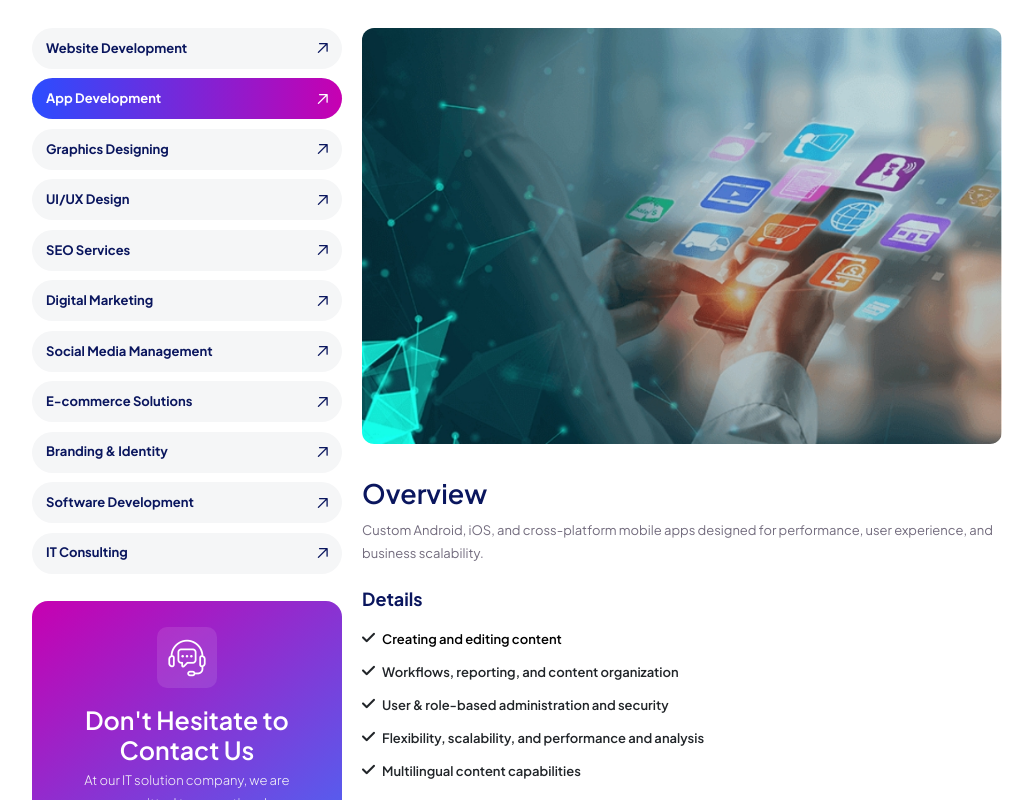
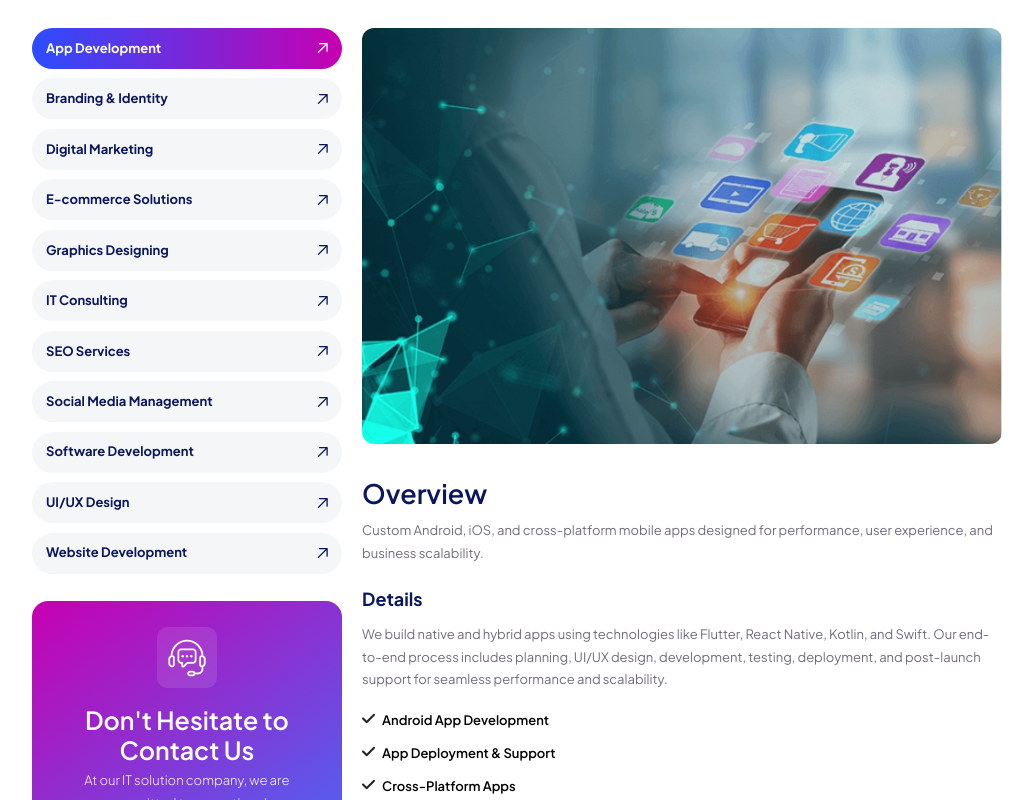
Before and after one commit to ITnnovator/ITnnovator.com, a Next.js app: page /services/app-development in a window 1280 px wide. Shown: the part 320-1120 px from the top of the page, without its empty margins (123-1156 px from the left). Built offline with nearby package versions, Linux system fonts and the light colour scheme.

Commit message:
Update Service Section

```diff
--- a/components/ServiceDetail/InnerServiceDetail.jsx
+++ b/components/ServiceDetail/InnerServiceDetail.jsx
@@ -3,10 +3,12 @@ import Link from "next/link";
 
 export default function InnerServiceDetail({ service, allServices }) {
     if (!service) return null;
-    // Filter only main services
-    const mainServices = allServices.filter(
-        (service) => service.type === "main_service"
-    );
+
+    // Get and sort main services alphabetically
+    const mainServices = allServices
+        .filter((s) => s.type === "main_service")
+        .sort((a, b) => a.title.localeCompare(b.title));
+
     return (
         <section className="ul-service-details ul-section-spacing">
             <div className="ul-container">
@@ -15,16 +17,22 @@ export default function InnerServiceDetail({ service, allServices }) {
                     <div className="col-md-4 wow animate__fadeInUp">
                         <div className="ul-service-details-sidebar">
                             <ul className="ul-service-details-sidebar-links">
-                                {mainServices.map((item) => (
+                                {mainServices.map((item) => {
+                                    const isActive =
+                                        item.slug === service.slug || // current main
+                                        (service.type === "sub_service" &&
+                                            item.id === service.typeof); // or parent of current sub
+                                    return (
                                         <li key={item.id}>
                                             <Link
                                                 href={`/services/${item.slug}`}
-                                            className={item.slug === service.slug ? "active" : ""}
+                                                className={isActive ? "active" : ""}
                                             >
                                                 {item.title} <i className="flaticon-top-right"></i>
                                             </Link>
                                         </li>
-                                ))}
+                                    );
+                                })}
                             </ul>
 
                             <div className="ul-service-details-sidebar-cta">
@@ -64,14 +72,29 @@ export default function InnerServiceDetail({ service, allServices }) {
 
                                 <div className="ul-service-details-inner-block">
                                     <h3 className="ul-service-details-inner-title">Details</h3>
-                                    <p className="ul-service-details-descr">{service.details}</p>
+                                    <p className="ul-service-details-descr">
+                                        {service.details || "More information will be available soon."}
+                                    </p>
+
+                                    {/* Show sub-services if this is a main service */}
+                                    {service.type === "main_service" && (
                                         <ul className="p-0">
-                                        <li><Link href={`/services/${service.slug}`}>Creating and editing content</Link></li>
-                                        <li>Workflows, reporting, and content organization</li>
-                                        <li>User &amp; role-based administration and security</li>
-                                        <li>Flexibility, scalability, and performance and analysis</li>
-                                        <li>Multilingual content capabilities</li>
+                                            {allServices
+                                                .filter(
+                                                    (sub) =>
+                                                        sub.type === "sub_service" &&
+                                                        sub.typeof === service.id
+                                                )
+                                                .sort((a, b) => a.title.localeCompare(b.title))
+                                                .map((sub, idx) => (
+                                                    <li key={idx}>
+                                                        <Link href={`/services/${sub.slug}`}>
+                                                            {sub.title}
+                                                        </Link>
+                                                    </li>
+                                                ))}
                                         </ul>
+                                    )}
                                 </div>
                             </div>
                         </div>
--- a/data/servicesData.js
+++ b/data/servicesData.js
@@ -7,8 +7,7 @@ export const services = [
         title: "Website Development",
         img: "webImages/Services/service-1.jpg",
         description: "We build responsive, fast-loading websites that reflect your brand and drive online success—from business sites to e-commerce stores.",
-        details:
-            "",
+        details: "Our web development services cover everything from front-end design to back-end programming, SEO-friendly structures, and CMS integrations like WordPress, Shopify, and custom builds. We ensure your website is mobile-optimized, secure, and scalable for future growth."
     },
     {
         id: "02",
@@ -18,8 +17,7 @@ export const services = [
         title: "App Development",
         img: "webImages/Services/service-2.jpg",
         description: "Custom Android, iOS, and cross-platform mobile apps designed for performance, user experience, and business scalability.",
-        details:
-            "",
+        details: "We build native and hybrid apps using technologies like Flutter, React Native, Kotlin, and Swift. Our end-to-end process includes planning, UI/UX design, development, testing, deployment, and post-launch support for seamless performance and scalability."
     },
     {
         id: "03",
@@ -29,8 +27,7 @@ export const services = [
         title: "Graphics Designing",
         img: "webImages/Services/service-3.jpg",
         description: "Stunning visuals that capture your brand identity—logos, business cards, banners, social media designs, and more.",
-        details:
-            "",
+        details: "From logo design to full branding packages, our team crafts visually compelling graphics using tools like Adobe Illustrator and Photoshop. We ensure consistency across digital and print media, tailored to your business goals and audience."
     },
     {
         id: "04",
@@ -40,7 +37,7 @@ export const services = [
         title: "UI/UX Design",
         img: "webImages/Services/service-4.jpg",
         description: "We create intuitive interfaces and seamless user journeys that elevate engagement and drive user satisfaction across platforms.",
-        details: ""
+        details: "Our UI/UX design process includes user research, wireframing, prototyping, and testing. We focus on creating accessible and user-friendly interfaces for web and mobile apps, using tools like Figma, Adobe XD, and Sketch."
     },
     {
         id: "05",
@@ -50,7 +47,7 @@ export const services = [
         title: "SEO Services",
         img: "webImages/Services/service-5.jpg",
         description: "Boost your visibility with powerful on-page, off-page, and technical SEO strategies that rank your business higher in search results.",
-        details: ""
+        details: "We provide full-spectrum SEO services, including keyword research, competitor analysis, technical audits, link building, and content optimization. Our strategies align with Google’s best practices for sustainable traffic growth."
     },
     {
         id: "06",
@@ -60,7 +57,7 @@ export const services = [
         title: "Digital Marketing",
         img: "webImages/Services/service-6.jpg",
         description: "Result-driven marketing solutions including PPC, social media ads, email campaigns, and CRO to increase traffic and conversions.",
-        details: ""
+        details: "Our marketing campaigns are data-driven and performance-focused. We work across platforms like Google Ads, Facebook, LinkedIn, and Instagram to deliver measurable results through analytics, split testing, and optimization."
     },
     {
         id: "07",
@@ -70,7 +67,7 @@ export const services = [
         title: "Social Media Management",
         img: "webImages/Services/service-7.jpg",
         description: "From content creation to strategy and analytics, we manage your social presence to boost engagement and build your brand.",
-        details: ""
+        details: "We handle everything from content calendars and graphic creation to community management and growth strategy. Using insights and analytics, we ensure your brand stays active and relevant on platforms like Instagram, Facebook, Twitter, and LinkedIn."
     },
     {
         id: "08",
@@ -80,7 +77,7 @@ export const services = [
         title: "E-commerce Solutions",
         img: "webImages/Services/service-8.jpg",
         description: "Scalable, secure, and user-friendly e-commerce platforms tailored to your business—from setup to payment integration.",
-        details: ""
+        details: "We develop custom e-commerce sites using Shopify, WooCommerce, Magento, and headless commerce stacks. Our solutions include inventory management, secure checkout, shipping integration, and mobile-first design for optimal user experience."
     },
     {
         id: "09",
@@ -90,7 +87,7 @@ export const services = [
         title: "Branding & Identity",
         img: "webImages/Services/service-9.jpg",
         description: "Build a memorable brand with custom logo design, visual identity systems, and brand guidelines that speak to your audience.",
-        details: ""
+        details: "We help define your brand’s voice, tone, and visual identity across all touchpoints. Deliverables include logos, color palettes, typography, style guides, and mockups for both digital and physical branding."
     },
     {
         id: "10",
@@ -100,7 +97,7 @@ export const services = [
         title: "Software Development",
         img: "webImages/Services/service-10.jpg",
         description: "Tailored software systems including CRMs, ERPs, and cloud apps to streamline operations and accelerate your digital transformation.",
-        details: ""
+        details: "We offer custom-built software solutions using the latest tech stacks (Node.js, Python, .NET, etc.). Our development includes requirements analysis, architecture planning, coding, QA testing, and cloud deployment for scalable enterprise-grade systems."
     },
     {
         id: "11",
@@ -110,7 +107,7 @@ export const services = [
         title: "IT Consulting",
         img: "webImages/Services/service-11.jpg",
         description: "Get expert advice on digital strategy, tech infrastructure, and cybersecurity to future-proof your business and scale confidently.",
-        details: ""
+        details: "Our IT consulting service provides strategic guidance on infrastructure planning, cloud migration, risk management, compliance, and digital transformation. We assess your current systems, recommend best-fit technologies, and help you implement scalable and secure IT solutions."
     },
     // Sub Services
     // Website Development Sub-Services (typeof: "01")
@@ -123,7 +120,7 @@ export const services = [
         title: "Static & Dynamic Websites",
         img: "webImages/Services/service-1.jpg",
         description: "Custom-built static and dynamic websites tailored for speed, flexibility, and a professional online presence.",
-        details: ""
+        details: "We create static websites for fast-loading, brochure-style content and dynamic websites with real-time content updates, user interactions, and database integration. Ideal for startups, businesses, and portfolios."
     },
     {
         id: "13",
@@ -134,7 +131,7 @@ export const services = [
         title: "CMS-Based Development",
         img: "webImages/Services/service-1.jpg",
         description: "Scalable websites built on WordPress, Shopify & more—easy to manage, update, and scale with your business.",
-        details: ""
+        details: "We specialize in building user-friendly CMS websites with platforms like WordPress, Joomla, Shopify, and Webflow. Ideal for blogs, business sites, and e-commerce stores that need regular updates and easy content management."
     },
     {
         id: "14",
@@ -145,7 +142,7 @@ export const services = [
         title: "E-commerce Development",
         img: "webImages/Services/service-1.jpg",
         description: "Fully functional online stores with secure payment integration and smooth shopping experiences.",
-        details: ""
+        details: "Our e-commerce development includes custom store design, shopping cart integration, product catalogs, secure payment gateways, inventory tracking, and customer account management tailored to your target market."
     },
     {
         id: "15",
@@ -156,7 +153,7 @@ export const services = [
         title: "Landing Pages",
         img: "webImages/Services/service-1.jpg",
         description: "High-converting landing pages built to capture leads, drive campaigns, and boost online growth.",
-        details: ""
+        details: "We design and develop targeted landing pages optimized for SEO, mobile responsiveness, and conversion tracking. Perfect for PPC campaigns, product launches, and lead generation funnels."
     },
     {
         id: "16",
@@ -167,9 +164,8 @@ export const services = [
         title: "Website Maintenance & Support",
         img: "webImages/Services/service-1.jpg",
         description: "Ongoing support, updates, and security checks to keep your website running smoothly 24/7.",
-        details: ""
+        details: "Our maintenance services include performance monitoring, regular updates, backups, malware scans, and uptime checks. We ensure your website remains secure, fast, and fully functional year-round."
     },
-
     // App Development Sub-Services (typeof: "02")
     {
         id: "17",
@@ -180,7 +176,7 @@ export const services = [
         title: "Android App Development",
         img: "webImages/Services/service-2.jpg",
         description: "Robust and scalable Android applications tailored to your business and user needs.",
-        details: ""
+        details: "We build native Android apps using Kotlin and Java, optimized for speed, performance, and compatibility with the latest Android versions. Our solutions include API integration, backend connectivity, and custom features."
     },
     {
         id: "18",
@@ -191,7 +187,7 @@ export const services = [
         title: "iOS App Development",
         img: "webImages/Services/service-2.jpg",
         description: "Feature-rich iOS apps with seamless user experiences and high performance.",
-        details: ""
+        details: "We design and develop iOS apps in Swift and Objective-C, following Apple’s Human Interface Guidelines. From UI design to App Store deployment, we ensure a premium user experience and device compatibility."
     },
     {
         id: "19",
@@ -202,7 +198,7 @@ export const services = [
         title: "Cross-Platform Apps",
         img: "webImages/Services/service-2.jpg",
         description: "Apps built using Flutter or React Native for both Android & iOS—efficient and cost-effective.",
-        details: ""
+        details: "Our cross-platform apps use a single codebase to target both Android and iOS. We use Flutter and React Native to speed up development, reduce cost, and maintain a consistent user experience across platforms."
     },
     {
         id: "20",
@@ -213,7 +209,7 @@ export const services = [
         title: "UI/UX for Mobile Apps",
         img: "webImages/Services/service-2.jpg",
         description: "Designing intuitive mobile interfaces that engage users and support app functionality.",
-        details: ""
+        details: "We focus on creating visually engaging and user-friendly app designs through wireframes, interactive prototypes, and usability testing. Our designs are tailored to boost user retention and simplify in-app navigation."
     },
     {
         id: "21",
@@ -224,9 +220,8 @@ export const services = [
         title: "App Deployment & Support",
         img: "webImages/Services/service-2.jpg",
         description: "End-to-end app publishing, updates, and post-launch support for smooth operation.",
-        details: ""
+        details: "We handle everything from app store submissions (Google Play & App Store) to version updates, bug fixes, and analytics integration. Post-launch, we provide technical support to ensure your app runs flawlessly."
     },
-
     // Graphics Designing Sub-Services (typeof: "03")
     {
         id: "22",
```
Also changed, not shown: app/servicedetail/page.js (deleted, +0 -20 lines), components/Home/ServiceSection.jsx (+9 -13 lines), components/Service/ServicesSection.jsx (+4 -4 lines). Lines whose indentation alone changed are shown as unchanged.
